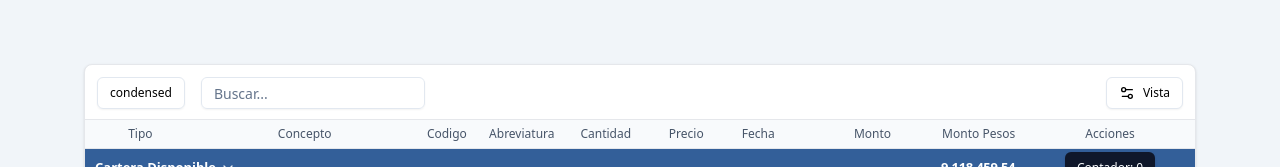
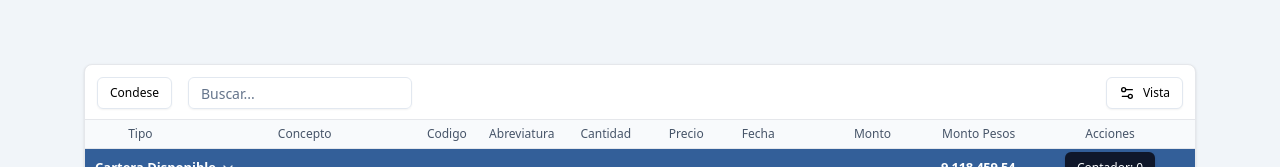
Before and after one commit to LucasAlda/labs, a Next.js app: page / in a window 1280 px wide. Shown: the top 167 px of the page. Built offline with nearby package versions, Linux system fonts and the light colour scheme.

Commit message:
improve demo

```diff
--- a/src/pages/index.tsx
+++ b/src/pages/index.tsx
@@ -28,13 +28,7 @@ const DATA = [
   },
 ];
 
-type Row = {
-  date: Date | string;
-  asset?: string;
-  quantity?: number;
-  amount: number;
-  type?: string;
-};
+type Row = (typeof disp)[number] & { category?: string };
 
 import { DataTablePagination } from "@/components/pagination";
 import { Button } from "@/components/ui/button";
@@ -52,11 +46,9 @@ export default function Example() {
     }, 2000);
   }, []);
 
-  type Data = Array<(typeof disp)[number] & { category?: string }>;
-
   const [table, DataTable] = useTable({
     key: "position",
-    data: data as Data,
+    data: data as Array<Row>,
     sortMinDepth: 2,
     pagination: 20,
   });
@@ -69,7 +61,7 @@ export default function Example() {
         <DataTable.Header>
           {/* <DataTable.Title>Posicion</DataTable.Title> */}
           <Button onClick={() => setCondensed((p) => !p)} variant={"outline"} size="sm">
-            condensed
+            {condensed ? "Condesed" : "Condese"}
           </Button>
           <DataTable.Search />
           <DataTable.Config />
```
